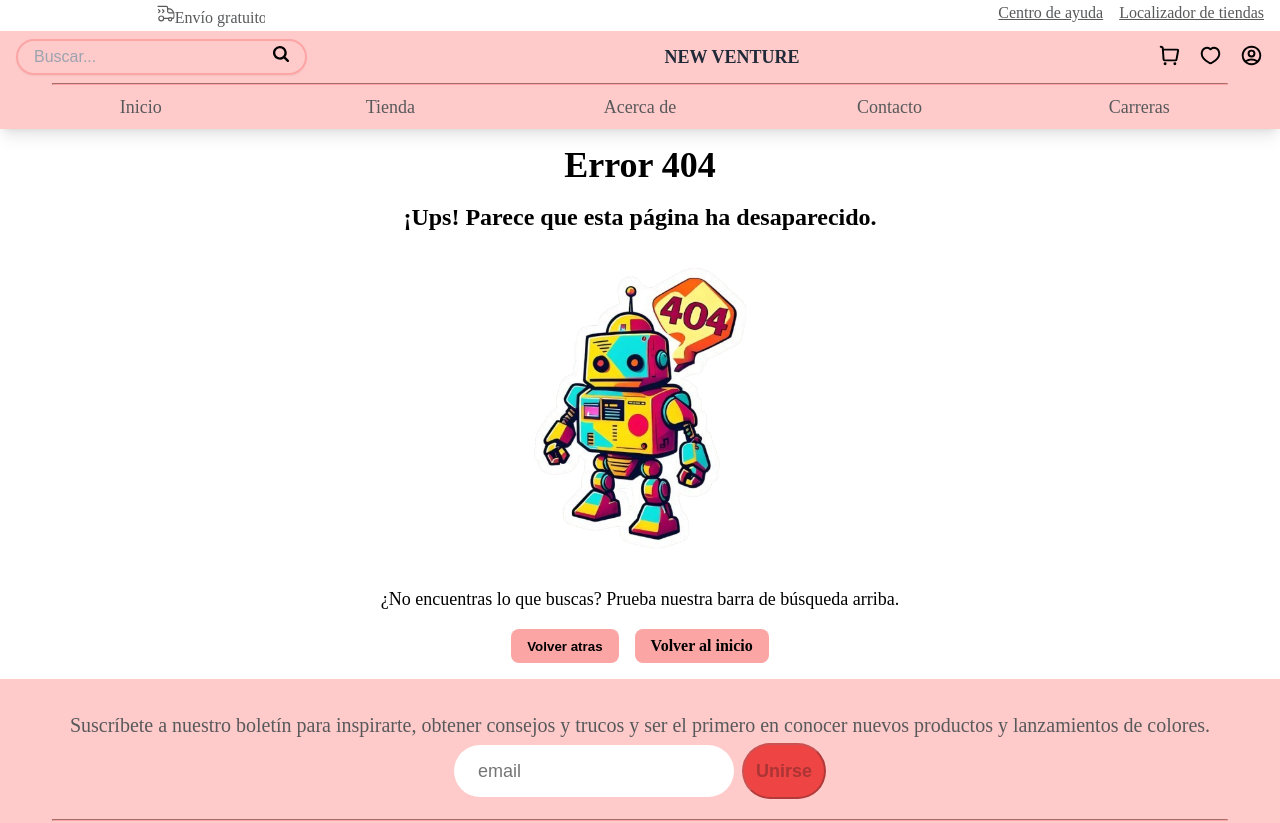
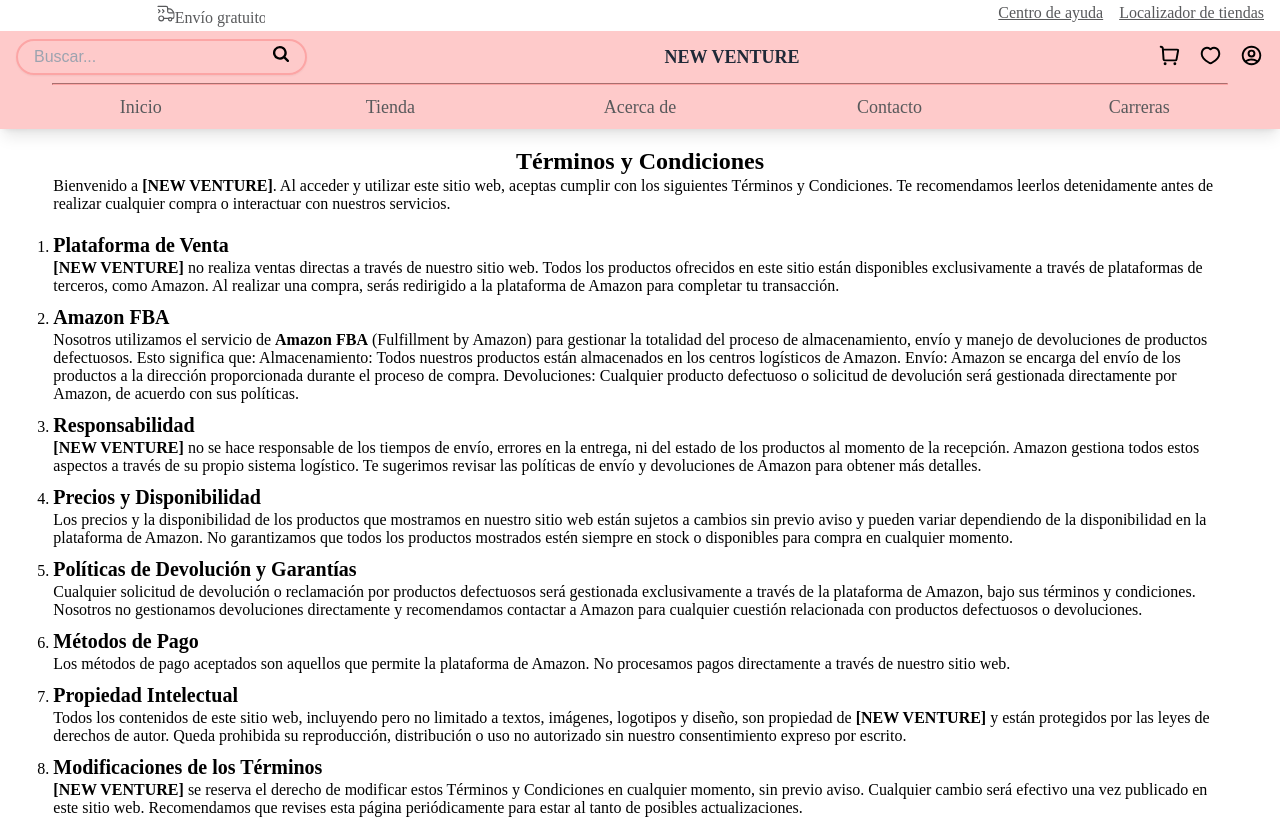
Before and after one commit to lgramajo99/newventure, a React (Vite) app: page /terms in a window 1280 px wide. Shown: the top 823 px of the page. Built offline with nearby package versions, Linux system fonts and the light colour scheme.

Commit message:
pagina de terminos y condiciones lista.

```diff
--- a/src/index.css
+++ b/src/index.css
@@ -12,8 +12,15 @@
   border: 2px rgb(252 165 165 / var(--tw-border-opacity)) solid;
   border-radius: 9999px;
   --tw-border-opacity: 1;
+}
 
-  ;
+@layer {
+  ul.listTerms h2 {
+    @apply text-xl font-semibold;
+  }
+
+  ul.listTerms p {
+  }
 }
 
 
--- /dev/null
+++ b/src/pages/Terms.jsx
@@ -0,0 +1,82 @@
+function Terms() {
+    return (
+        <section className="w-11/12 mx-auto py-4">
+            <h1 className="text-center text-2xl">Términos y Condiciones</h1>
+            <p>
+                Bienvenido a <strong>[NEW VENTURE]</strong>. Al acceder y utilizar este sitio web, aceptas cumplir con los siguientes Términos y Condiciones. Te recomendamos leerlos detenidamente antes de realizar cualquier compra o interactuar con nuestros servicios.
+            </p>
+            <br />
+            <ul className="list-decimal listTerms space-y-2">
+                <li>
+                    <h2>Plataforma de Venta</h2>
+                    <p>
+                        <strong>[NEW VENTURE]</strong> no realiza ventas directas a través de nuestro sitio web. Todos los productos ofrecidos en este sitio están disponibles exclusivamente a través de plataformas de terceros, como Amazon. Al realizar una compra, serás redirigido a la plataforma de Amazon para completar tu transacción.
+                    </p>
+                </li>
+
+                <li>
+                    <h2>Amazon FBA</h2>
+                    <p>
+                        Nosotros utilizamos el servicio de <strong>Amazon FBA</strong> (Fulfillment by Amazon) para gestionar la totalidad del proceso de almacenamiento, envío y manejo de devoluciones de productos defectuosos. Esto significa que:
+
+                        Almacenamiento: Todos nuestros productos están almacenados en los centros logísticos de Amazon.
+                        Envío: Amazon se encarga del envío de los productos a la dirección proporcionada durante el proceso de compra.
+                        Devoluciones: Cualquier producto defectuoso o solicitud de devolución será gestionada directamente por Amazon, de acuerdo con sus políticas.
+                    </p>
+                </li>
+
+                <li>
+                    <h2>Responsabilidad</h2>
+                    <p>
+                        <strong>[NEW VENTURE]</strong> no se hace responsable de los tiempos de envío, errores en la entrega, ni del estado de los productos al momento de la recepción. Amazon gestiona todos estos aspectos a través de su propio sistema logístico. Te sugerimos revisar las políticas de envío y devoluciones de Amazon para obtener más detalles.
+                    </p>
+                </li>
+
+                <li>
+                    <h2>Precios y Disponibilidad</h2>
+                    <p>
+                        Los precios y la disponibilidad de los productos que mostramos en nuestro sitio web están sujetos a cambios sin previo aviso y pueden variar dependiendo de la disponibilidad en la plataforma de Amazon. No garantizamos que todos los productos mostrados estén siempre en stock o disponibles para compra en cualquier momento.
+                    </p>
+                </li>
+
+                <li>
+                    <h2>Políticas de Devolución y Garantías</h2>
+                    <p>
+                        Cualquier solicitud de devolución o reclamación por productos defectuosos será gestionada exclusivamente a través de la plataforma de Amazon, bajo sus términos y condiciones. Nosotros no gestionamos devoluciones directamente y recomendamos contactar a Amazon para cualquier cuestión relacionada con productos defectuosos o devoluciones.
+                    </p>
+                </li>
+
+                <li>
+                    <h2>Métodos de Pago</h2>
+                    <p>
+                        Los métodos de pago aceptados son aquellos que permite la plataforma de Amazon. No procesamos pagos directamente a través de nuestro sitio web.
+                    </p>
+                </li>
+
+                <li>
+                    <h2>Propiedad Intelectual</h2>
+                    <p>
+                        Todos los contenidos de este sitio web, incluyendo pero no limitado a textos, imágenes, logotipos y diseño, son propiedad de <strong>[NEW VENTURE]</strong> y están protegidos por las leyes de derechos de autor. Queda prohibida su reproducción, distribución o uso no autorizado sin nuestro consentimiento expreso por escrito.
+                    </p>
+                </li>
+
+                <li>
+                    <h2>Modificaciones de los Términos</h2>
+                    <p>
+                        <strong>[NEW VENTURE]</strong> se reserva el derecho de modificar estos Términos y Condiciones en cualquier momento, sin previo aviso. Cualquier cambio será efectivo una vez publicado en este sitio web. Recomendamos que revises esta página periódicamente para estar al tanto de posibles actualizaciones.
+                    </p>
+                </li>
+
+                <li>
+                    <h2>Contacto</h2>
+                    <p>
+                        Si tienes alguna pregunta sobre estos Términos y Condiciones, puedes contactarnos a través de [email o teléfono de contacto].
+                    </p>
+                </li>
+            </ul>
+
+        </section>
+    )
+}
+
+export default Terms;
--- a/src/routes/root.routes.jsx
+++ b/src/routes/root.routes.jsx
@@ -16,7 +16,7 @@
 const HelpDash = lazy(() => import('../pages/dashboard/HelpDash'))
 const SettingsDash = lazy(() => import('../pages/dashboard/SettingsDash'))
 const Default = lazy(() => import('../pages/Default'))
-
+const Terms = lazy(() => import('../pages/Terms'))
 
 const RootRoutes = () => {
     return (
@@ -28,8 +28,9 @@
                     <Route path='/about-us' element={<AboutUs />} />
                     <Route path='/faq' element={<Faqs />} />
                     <Route path='/shop' element={<ShopAll />} />
+                    <Route path='/terms' element={<Terms />} />
+
                     <Route path='/test' element={<Default />} />
-
                     <Route path='/dashboard' element={<Dashboard />}>
                         <Route index element={<WelcomeDash />} />
                         <Route path='help' element={<HelpDash />} />
```
